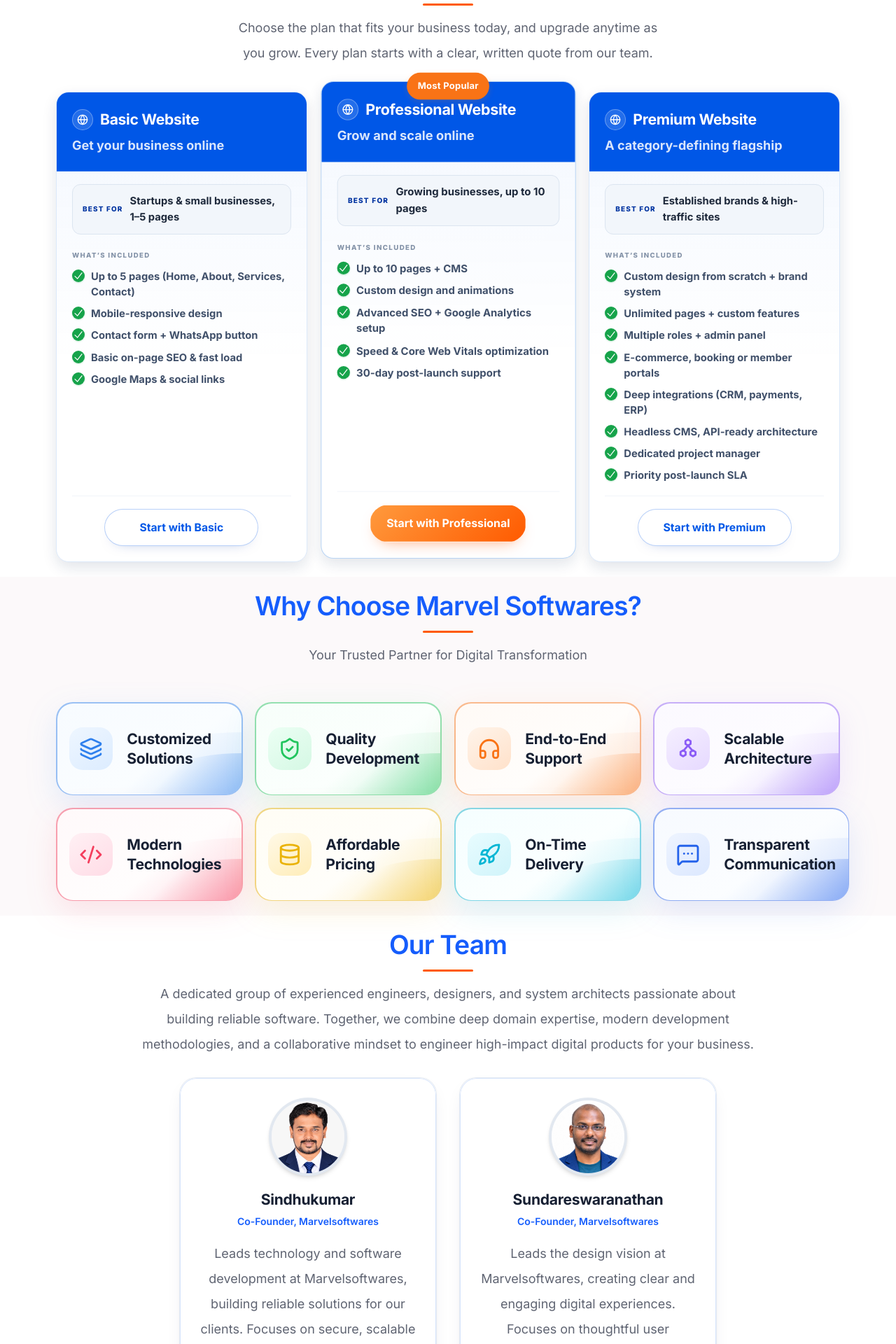
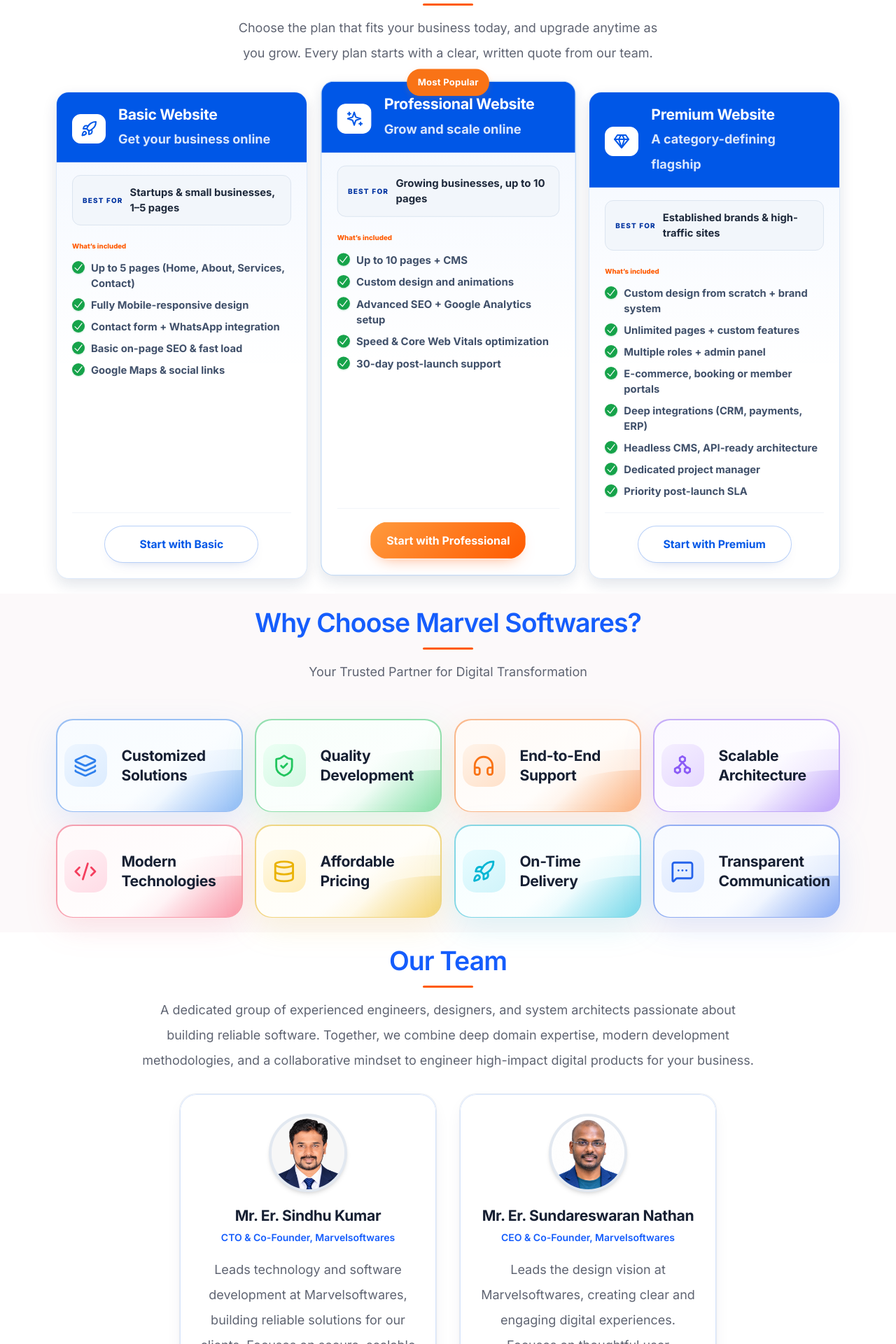
Before and after one commit to Lethinkj/marvel-softwares, a React (Vite) app: page / in a window 1280 px wide. Shown: the part 6420-8340 px from the top of the page at 70% size. Built offline with nearby package versions, Linux system fonts and the light colour scheme; no server answers.

Commit message:
refactor: update team member names and roles for consistency; enhance plan features and icons for improved visual hierarchy and accessibility

```diff
--- a/src/components/OurTeam.tsx
+++ b/src/components/OurTeam.tsx
@@ -22,7 +22,7 @@ interface MemberMetadata {
 }
 
 const memberMetadataMap: Record<string, MemberMetadata> = {
-  Sundareswaranathan: {
+  'Mr. Er. Sundareswaran Nathan': {
     initials: 'S',
     photo: '/images/team/sundareswaranathan.png',
     avatarBg: 'bg-gradient-to-br from-blue-100 via-sky-50 to-indigo-50',
@@ -38,7 +38,7 @@ const memberMetadataMap: Record<string, MemberMetadata> = {
       email: siteConfig.email,
     },
   },
-  Sindhukumar: {
+  'Mr. Er. Sindhu Kumar': {
     initials: 'S',
     photo: '/images/team/sindhukumar.png',
     avatarBg: 'bg-gradient-to-br from-indigo-100 via-violet-50 to-indigo-50',
@@ -141,9 +141,9 @@ const TeamMemberCard: React.FC<TeamMemberCardProps> = ({ member, meta }) => {
                 alt={member.name}
                 onError={() => setImgFailed(true)}
                 className={`block aspect-square w-full rounded-full object-cover bg-slate-100 ${
-                  member.name === 'Sundareswaranathan'
+                  member.name === 'Mr. Er. Sundareswaran Nathan'
                     ? 'object-[center_28%]'
-                    : member.name === 'Sindhukumar'
+                    : member.name === 'Mr. Er. Sindhu Kumar'
                       ? 'object-[center_-5%]'
                       : ''
                 }`}
--- a/src/components/PricingPlans.tsx
+++ b/src/components/PricingPlans.tsx
@@ -1,9 +1,15 @@
 import { useState } from 'react'
 import AnimatedSection from './AnimatedSection'
-import { CheckIcon, GlobeIcon } from './Icons'
+import { CheckIcon, RocketIcon, SparklesIcon, DiamondIcon } from './Icons'
 import { homePlans, type HomePlan } from '../data/homePlans'
 import { trackCtaClick } from '../utils/analytics'
 import PlanInquiryModal from './PlanInquiryModal'
+
+const planIconMap = {
+  basic: RocketIcon,
+  professional: SparklesIcon,
+  premium: DiamondIcon,
+} as const
 
 export const PricingPlans = () => {
   const [activePlan, setActivePlan] = useState<HomePlan | null>(null)
@@ -17,7 +23,7 @@ export const PricingPlans = () => {
     <>
       <AnimatedSection className="text-center mx-auto w-full">
         <h2 id="plans-heading" className="text-section-title">
-          Plans
+          Our Plans
         </h2>
         <p className="section-subtitle w-full max-w-full text-balance" style={{ maxWidth: '100%' }}>
           Choose the plan that fits your business today, and upgrade anytime as you grow.
@@ -29,6 +35,7 @@ export const PricingPlans = () => {
         <div className="plans-grid" role="list">
           {homePlans.map((plan) => {
             const featured = Boolean(plan.badge)
+            const PlanIcon = planIconMap[plan.id]
             return (
               <article
                 key={plan.id}
@@ -39,13 +46,13 @@ export const PricingPlans = () => {
                 {plan.badge && <span className="plans-badge">{plan.badge}</span>}
 
                 <header className="plans-card-head">
-                  <div className="plans-card-title-row">
-                    <span className="plans-card-globe" aria-hidden="true">
-                      <GlobeIcon />
-                    </span>
+                  <span className="plans-card-globe" aria-hidden="true">
+                    <PlanIcon />
+                  </span>
+                  <div className="plans-card-copy">
                     <h3 className="plans-card-name">{plan.title}</h3>
+                    <p className="plans-card-tagline">{plan.tagline}</p>
                   </div>
-                  <p className="plans-card-tagline">{plan.tagline}</p>
                 </header>
 
                 <p className="plans-bestfor">
--- a/src/data/homePlans.ts
+++ b/src/data/homePlans.ts
@@ -25,8 +25,8 @@ export const homePlans: HomePlan[] = [
     tierId: 'basic',
     features: [
       'Up to 5 pages (Home, About, Services, Contact)',
-      'Mobile-responsive design',
-      'Contact form + WhatsApp button',
+      'Fully Mobile-responsive design',
+      'Contact form + WhatsApp integration',
       'Basic on-page SEO & fast load',
       'Google Maps & social links',
     ],
--- a/src/data/siteData.ts
+++ b/src/data/siteData.ts
@@ -588,14 +588,14 @@ export interface TeamMember {
 
 export const teamMembers: TeamMember[] = [
   {
-    name: 'Sundareswaranathan',
-    role: 'Co-Founder, Marvelsoftwares',
+    name: 'Mr. Er. Sundareswaran Nathan',
+    role: 'CEO & Co-Founder, Marvelsoftwares',
     bio: 'Leads the design vision at Marvelsoftwares, creating clear and engaging digital experiences. Focuses on thoughtful user experiences and strong visual direction.',
     expertise: ['System Architecture', 'Cloud Strategy', 'Product Delivery'],
   },
   {
-    name: 'Sindhukumar',
-    role: 'Co-Founder, Marvelsoftwares',
+    name: 'Mr. Er. Sindhu Kumar',
+    role: 'CTO & Co-Founder, Marvelsoftwares',
     bio: 'Leads technology and software development at Marvelsoftwares, building reliable solutions for our clients. Focuses on secure, scalable systems that perform smoothly.',
     expertise: ['Distributed Systems', 'Cloud & DevOps', 'Database Scaling'],
   },
@@ -952,8 +952,8 @@ export const buildTiers: Record<BuildTrackId, BuildTier[]> = {
       timeline: 'Typical delivery: 1–2 weeks',
       features: [
         'Up to 5 pages (Home, About, Services, Contact)',
-        'Mobile-responsive design',
-        'Contact form + WhatsApp button',
+        'Fully Mobile-responsive design',
+        'Contact form + WhatsApp integration',
         'Basic on-page SEO & fast load',
         'Google Maps & social links',
         '1 revision round',
--- a/src/pages/Plans.tsx
+++ b/src/pages/Plans.tsx
@@ -9,7 +9,9 @@ import {
   ShieldIcon,
   ClipboardIcon,
   BoltIcon,
-  GlobeIcon,
+  RocketIcon,
+  SparklesIcon,
+  DiamondIcon,
 } from '../components/Icons'
 import { renderAppIcon } from '../utils/iconResolver'
 import {
@@ -19,6 +21,12 @@ import {
   type BuildTrackId,
 } from '../data/siteData'
 import { trackCtaClick } from '../utils/analytics'
+
+const tierIconMap = {
+  basic: RocketIcon,
+  modern: SparklesIcon,
+  ultra: DiamondIcon,
+} as const
 
 const EVERY_PLAN = [
   'Responsive design on mobile, tablet & desktop',
@@ -109,6 +117,7 @@ export const Plans = () => {
           <div className="plans-grid" role="list">
             {tiers.map((tier) => {
               const featured = Boolean(tier.badge)
+              const TierIcon = tierIconMap[tier.id]
               return (
                 <article
                   key={tier.id}
@@ -119,15 +128,15 @@ export const Plans = () => {
                   {tier.badge && <span className="plans-badge">{tier.badge}</span>}
 
                   <header className="plans-card-head">
-                    <div className="plans-card-title-row">
-                      <span className="plans-card-globe" aria-hidden="true">
-                        <GlobeIcon />
-                      </span>
+                    <span className="plans-card-globe" aria-hidden="true">
+                      <TierIcon />
+                    </span>
+                    <div className="plans-card-copy">
                       <h2 className="plans-card-name">
                         {tier.name} {track.solutionValue}
                       </h2>
+                      <p className="plans-card-tagline">{tier.tagline}</p>
                     </div>
-                    <p className="plans-card-tagline">{tier.tagline}</p>
                   </header>
 
                   <p className="plans-bestfor">
```
Also changed, not shown: src/index.css.
